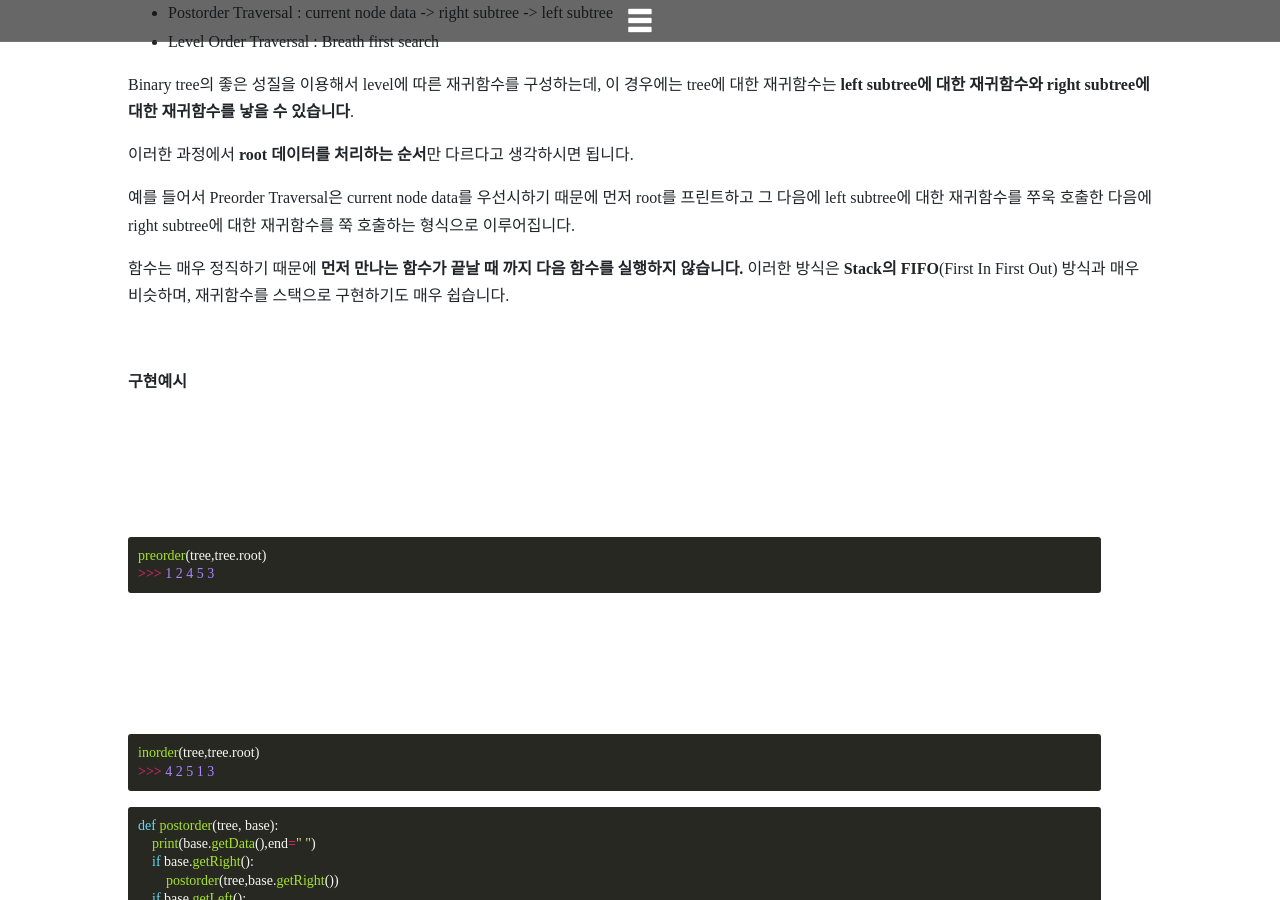
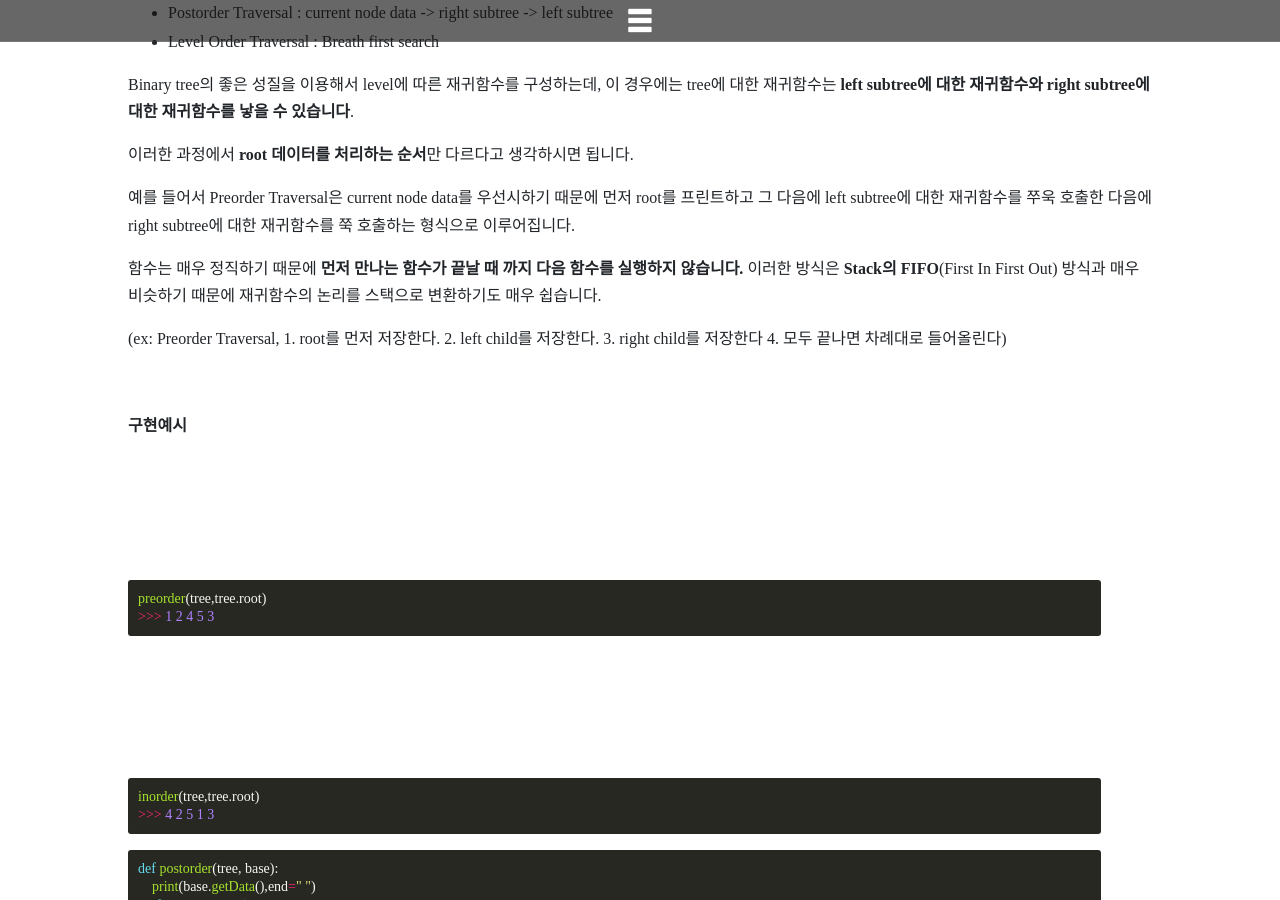
Before and after one commit to DongChanS/DongChanS.github.io, a Jekyll site: the page built from _posts/2019-02-05-26.md, in a window 1280 px wide and 900 px high, scrolled down 7998 px. Built offline with Jekyll 4.4.1, drawn with Linux system fonts in a browser that asks for light colours; nearby versions of some CDN libraries; some web fonts are replaced; comment, search, counter and statistics services are not loaded; some of the changed lines change nothing that is shown.

Commit message:
Update 2019-02-05-26.md

```diff
--- a/_posts/2019-02-05-26.md
+++ b/_posts/2019-02-05-26.md
@@ -12,7 +12,7 @@
 
 구조는 간단합니다. 각 노드마다 **next node에 대한 포인터가 여러 개인 구조**입니다. 이러한 노드들이 계층을 이루기 때문에 Graphical form으로 구성된 자연을 표현하기 좋은 방법이라고 합니다.
 
-![1](C:\Users\Owner\Desktop\1.PNG)
+![1](https://user-images.githubusercontent.com/37765338/52261579-33dff480-296d-11e9-842f-f98df0a529c9.PNG)
 
 신기하게도 트리에서는 원소가 들어온 순서는 크게 중요하지 않습니다. 왜냐하면비선형 자료구조이므로 **원소의 위치를 따로 배당하는 작업이 필요**하기 때문입니다. 이러한 작업을 위해서 이전에 배웠던 선형자료구조들을 사용합니다.
 
@@ -46,7 +46,7 @@
 
 그렇기 때문에 이진트리에서는 각 노드의 자손을 **Left node, Right node**로 정의할 수 있습니다.
 
-![3](C:\Users\Owner\Desktop\3.png)
+![3](https://user-images.githubusercontent.com/37765338/52261581-33dff480-296d-11e9-8904-27d7502f1b9e.png)
 
 구현을 위해서는 Left node와 Rignth node의 주소를 가리키는 포인터를 정의하여 노드클래스를 정의할 수 있습니다. (Doubly Linked List와 비슷해 보입니다.)
 
@@ -56,7 +56,7 @@
 
 이러한 성질 때문에 이진트리는 greedy하게 **level을 기준으로 한 재귀함수**를 많이 사용할 수 있다는 장점이 있습니다. (level이 하나 낮춰도 똑같은 함수 계속 적용할 수 있기 때문)
 
-![2](C:\Users\Owner\Desktop\2.png)
+![2](https://user-images.githubusercontent.com/37765338/52261580-33dff480-296d-11e9-9f40-ebe3be179dc9.png)
 
 <br>
 
@@ -70,7 +70,7 @@
 
 예를 들면, 왼쪽이 Full binary tree이며, 오른쪽이 Complete binary tree입니다.
 
-![4](C:\Users\Owner\Desktop\4.PNG)
+![4](https://user-images.githubusercontent.com/37765338/52261582-34788b00-296d-11e9-96c6-fecb98d925d6.PNG)
 
 Full binary tree이면 원소가 n개일 때, tree의 높이는 log(n)에 가깝습니다.
 
@@ -88,7 +88,7 @@
 
 <br>
 
-![5](C:\Users\Owner\Desktop\5.PNG)
+![5](https://user-images.githubusercontent.com/37765338/52261583-34788b00-296d-11e9-8f39-1701a1b62c0e.PNG)
 
 우리는 사칙연산을 1 + 2 = 3 와 같이 중위연산자로 이해하지만, 컴퓨터에서는 1 2 + = 3 과 같이 후위연산으로 파악합니다.
 
@@ -131,7 +131,7 @@
 
 <br>
 
-![6](C:\Users\Owner\Desktop\6.png)
+![6](https://user-images.githubusercontent.com/37765338/52261584-34788b00-296d-11e9-87ea-add0de47e2fc.png)
 
 허프만 코딩에서 중요한 점은 **해석의 유일성**입니다.
 
@@ -139,7 +139,7 @@
 
 구현은 나중에 배울 우선순위큐를 이용하기 때문에 다음에 알아보도록 하겠습니다. (아래 사진 : 위키피디아)
 
-![7](C:\Users\Owner\Desktop\7.PNG)
+![7](https://user-images.githubusercontent.com/37765338/52261585-35112180-296d-11e9-8990-3d6385f86677.PNG)
 
 <br>
 
@@ -225,7 +225,9 @@
 
 예를 들어서 Preorder Traversal은 current node data를 우선시하기 때문에 먼저 root를 프린트하고 그 다음에 left subtree에 대한 재귀함수를 쭈욱 호출한 다음에 right subtree에 대한 재귀함수를 쭉 호출하는 형식으로 이루어집니다.
 
-함수는 매우 정직하기 때문에 **먼저 만나는 함수가 끝날 때 까지 다음 함수를 실행하지 않습니다.** 이러한 방식은 **Stack의 FIFO**(First In First Out) 방식과 매우 비슷하며, 재귀함수를 스택으로 구현하기도 매우 쉽습니다.
+함수는 매우 정직하기 때문에 **먼저 만나는 함수가 끝날 때 까지 다음 함수를 실행하지 않습니다.** 이러한 방식은 **Stack의 FIFO**(First In First Out) 방식과 매우 비슷하기 때문에 재귀함수의 논리를 스택으로 변환하기도 매우 쉽습니다.
+
+(ex: Preorder Traversal, 1. root를 먼저 저장한다. 2. left child를 저장한다. 3. right child를 저장한다 4. 모두 끝나면 차례대로 들어올린다)
 
 <br>
 
```
